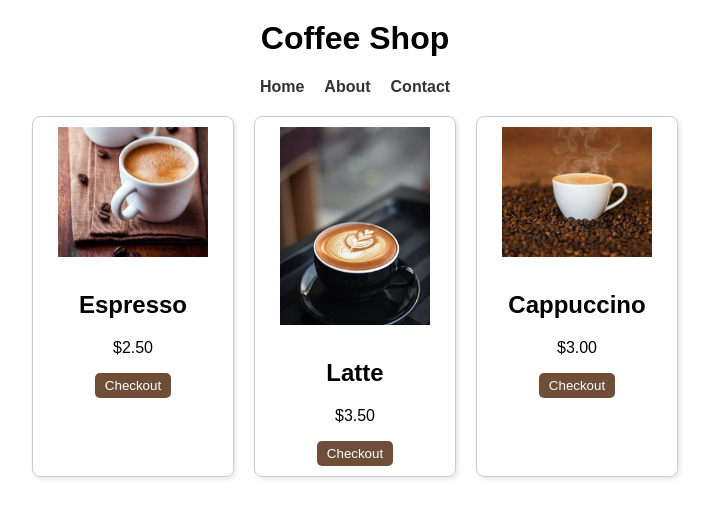
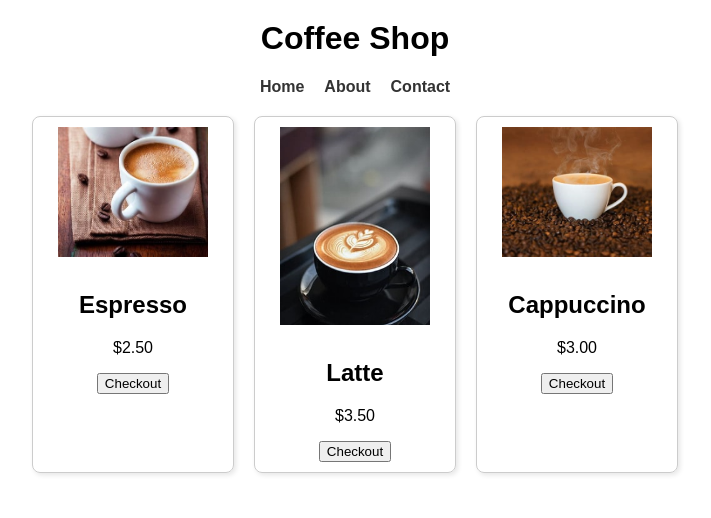
Before and after one commit to AungSanNCI/coffee-shop2, a React (Create React App) app: page / in a window 1280 px wide. Shown: the top 518 px of the page, without its empty margins (285-996 px from the left). Built offline with nearby package versions, Linux system fonts and the light colour scheme.

Commit message:
Update App.css
rollback

```diff
--- a/src/App.css
+++ b/src/App.css
@@ -54,18 +54,3 @@ h1 {
 .product-card img {
   margin-bottom: 10px;
 }
-
-/* Buttons */
-button {
-  background-color: #6f4e37;
-  color: white;
-  border: none;
-  padding: 5px 10px;
-  border-radius: 5px;
-  cursor: pointer;
-  transition: background-color 0.3s;
-}
-
-button:hover {
-  background-color: #8b5e3c;
-}
```
